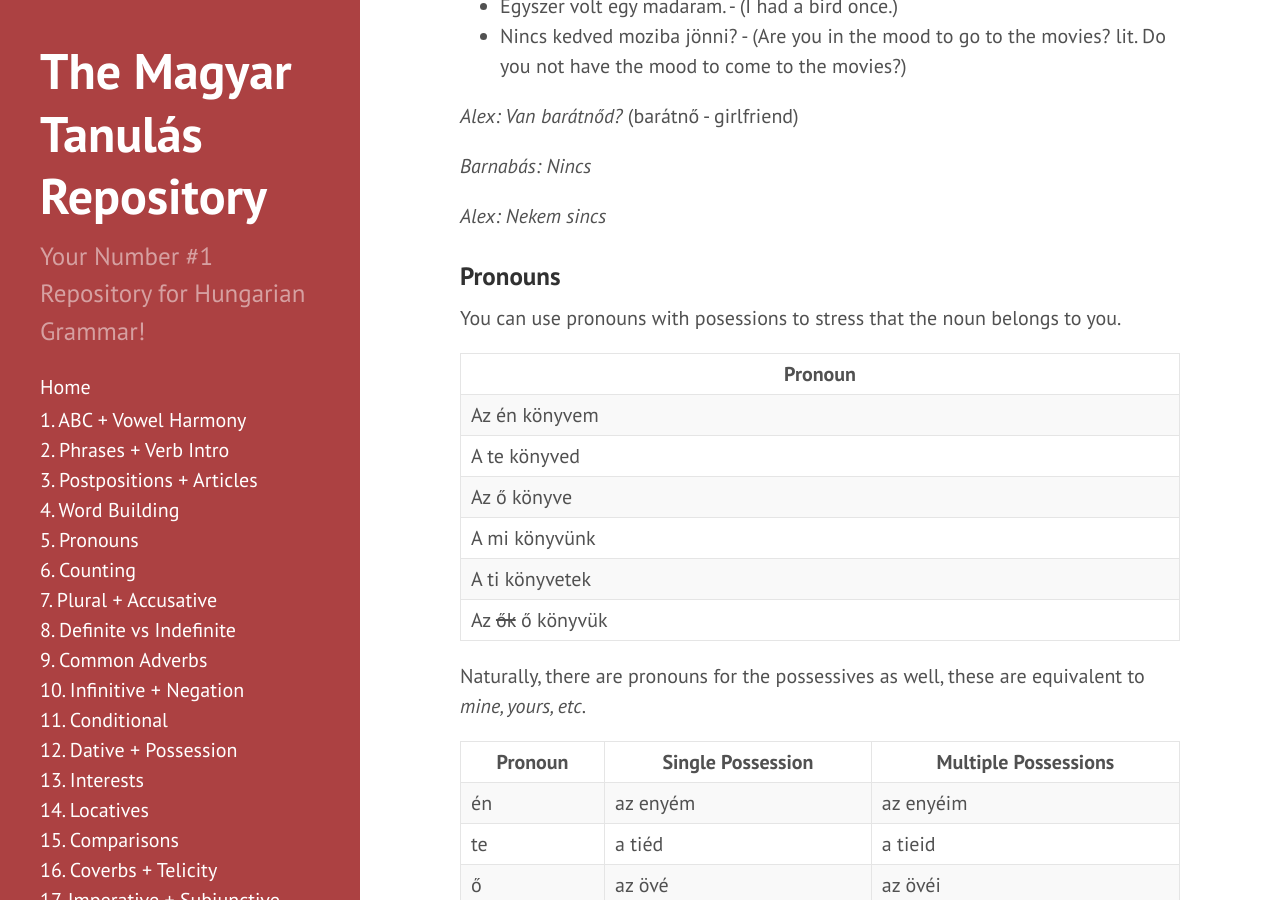
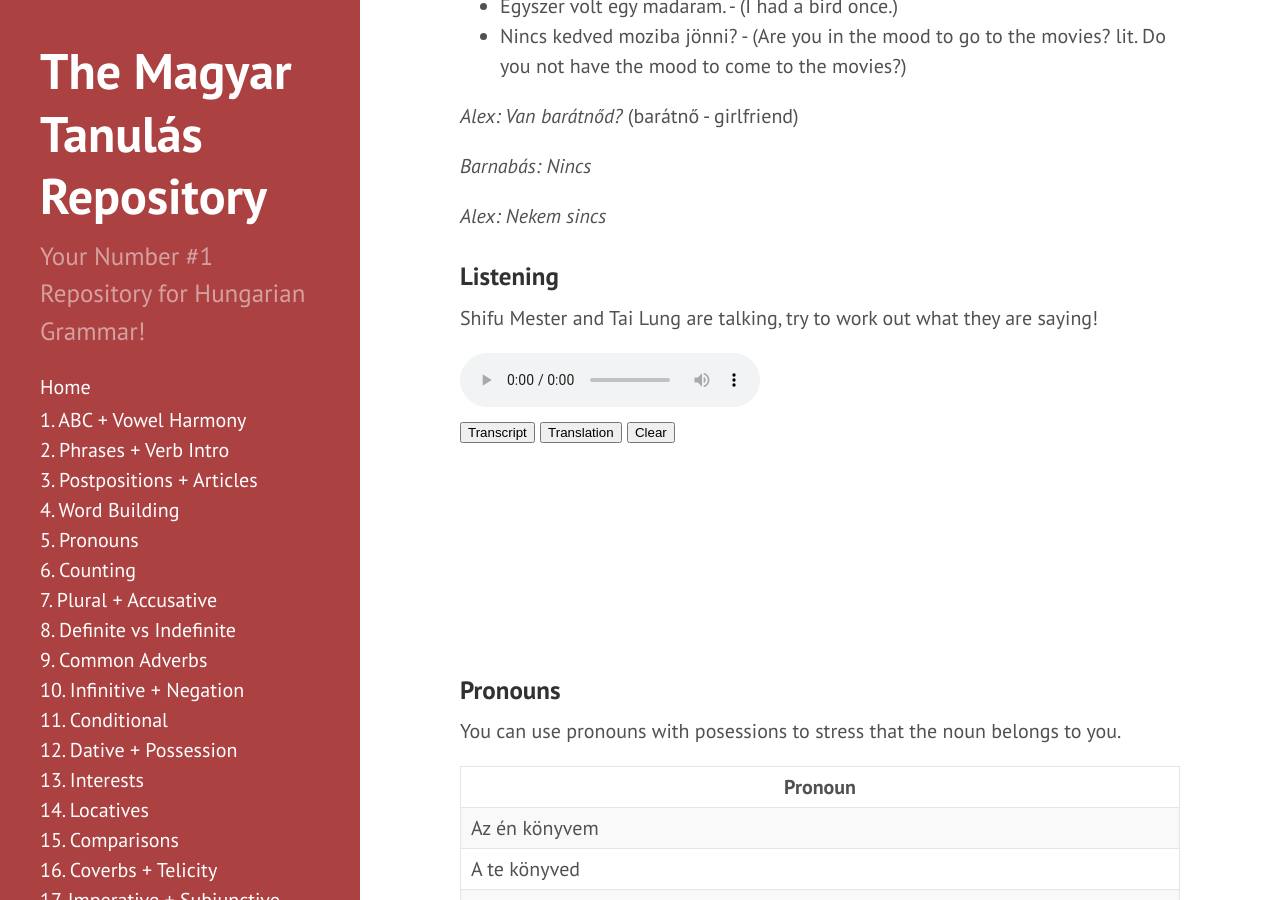
Before and after one commit to Magyartanulas/magyartanulas.github.io, a Jekyll site: the page built from dative_possession.md, in a window 1280 px wide and 900 px high, scrolled down 4466 px. Built offline with Jekyll 4.4.1, drawn with Linux system fonts in a browser that asks for light colours; Markdown is read by kramdown in place of the engine named in the settings; some of the changed lines change nothing that is shown; some of the changed text lies outside the part shown.

Commit message:
Update dative_possession.md

```diff
--- a/dative_possession.md
+++ b/dative_possession.md
@@ -126,6 +126,86 @@
 
 *Alex: Nekem sincs*
 
+### Listening
+
+Shifu Mester and Tai Lung are talking, try to work out what they are saying!
+
+<audio controls><source src="https://magyartanulas.github.io/public/sárkányharcos.mp3" type="audio/mpeg">Your browser does not support the audio element.</audio>
+
+<script type = "text/javascript">
+
+function check_reveal(button) {
+
+    var hun = document.getElementById("transcript");
+    var eng = document.getElementById("translation");
+    var none = document.getElementById("none");
+
+    if (button === 'transcript') {
+
+        if (hun.style.display === "none" && eng.style.display === "none") {
+            none.style.display = "none";
+            hun.style.display = "block";
+        }else if (hun.style.display === "none" && eng.style.display === "block") {
+            none.style.display = "none";
+            eng.style.display = "none";
+            hun.style.display = "block";
+        }
+    }else if (button === 'translation')
+
+        if (eng.style.display === "none" && hun.style.display === "none") {
+            none.style.display = "none";
+            eng.style.display = "block";
+        }else if (eng.style.display === "none" && hun.style.display === "block") {
+            none.style.display = "none";
+            hun.style.display = "none";
+            eng.style.display = "block";
+        }
+}
+
+function clearAll() {
+
+    var hun = document.getElementById("transcript");
+    var eng = document.getElementById("translation");
+    hun.style.display = "none";
+    eng.style.display = "none";
+    none.style.display = "block";
+}
+
+</script>
+
+<span>
+<button type="button" onclick="check_reveal('transcript')">Transcript</button>
+<button type="button" onclick="check_reveal('translation')">Translation</button>
+<button type="button" onclick="clearAll()">Clear</button>
+</span>
+
+<div id = "transcript" style ="display:none">
+T: Hazatértem, mester.<br/>
+S: Ez már nem az otthonod, és én már nem vagyok a mestered. <br/>
+T: Á igen, akadt egy új kedvenced. És hol van ez a Po? Elijesztettem?<br/>
+S: Ez a harc, kettőnk közt fog eldőlni.
+T: Szóval, így fog megtörténni...<br/>
+S: Így kell történnie!<br/>
+</div>
+
+<div id = "translation" style ="display:none">
+T: I have arrived home, master.<br/>
+S: This is not your home anymore, and I am not your master anymore. <br/>
+T: Oh yes, a new favourite of yours occured. And where is this Po? Have I scared him away?<br/>
+S: This fight will be settled between us.
+T: So this is how it will happen...<br/>
+S: This is how it has to happen!<br/>
+</div>
+
+<div id = "none" style ="display:block">
+<br/>
+<br/>
+<br/>
+<br/>
+<br/>
+<br/>
+</div>
+
 ### Pronouns
 
 You can use pronouns with posessions to stress that the noun belongs to you.
@@ -186,3 +266,4 @@
 ### Yet to Learn
 
 * `ki-` and `meg-` demonstrate [directionality and telicity](https://magyartanulas.github.io/coverbs_telicity/)
+* `kell` is used for [expressing need](https://magyartanulas.github.io/expressing_need/)
```
